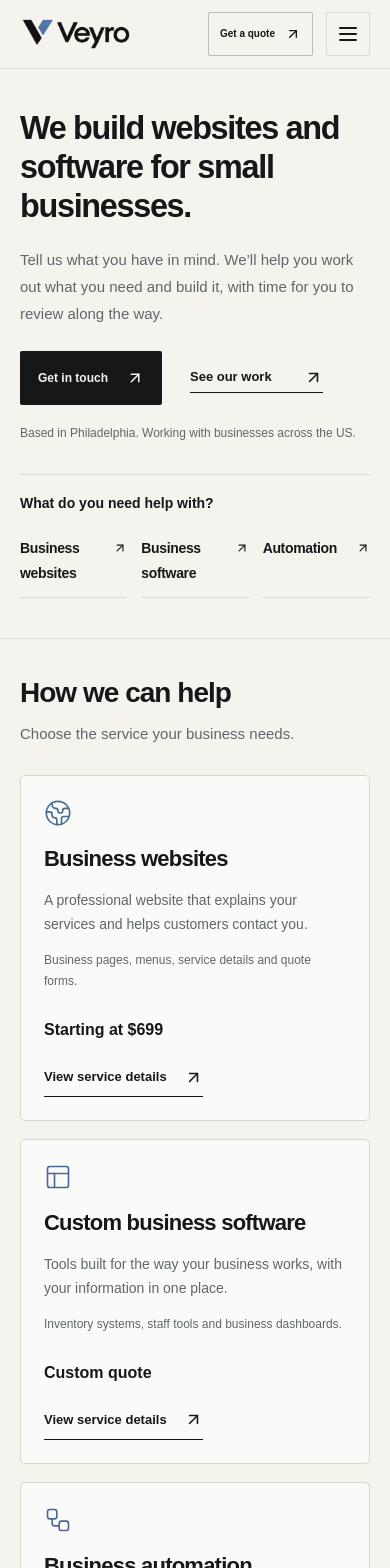
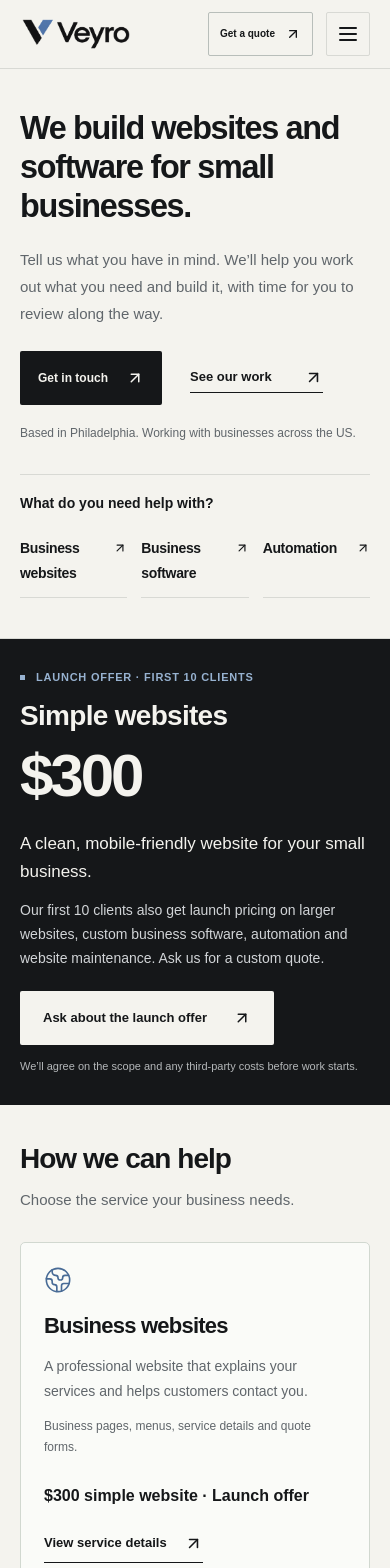
Before and after one commit to rwesterngeorgia-glitch/veyro-digital-studio, a React (Vite) app: page / in a window 390 px wide. Shown: the top 1568 px of the page. Built offline with nearby package versions, Linux system fonts and the light colour scheme; a web font is replaced by a local one.

Commit message:
Add first-ten-client launch offer and matching inquiry pricing (#10)
Co-authored-by: Luka Gorozia <341680088+rwesterngeorgia-glitch@users.noreply.github.com>

```diff
--- /dev/null
+++ b/src/components/LaunchOffer.tsx
@@ -0,0 +1,41 @@
+import site from "../config/site.json";
+import { ButtonLink, Eyebrow } from "./UI";
+
+export const launchOfferContact = "/contact?project=website&offer=launch";
+
+export function LaunchOffer() {
+  if (!site.launchOffer.active) return null;
+
+  return (
+    <section
+      className="launch-offer"
+      id="launch-offer"
+      aria-labelledby="launch-offer-title"
+    >
+      <div className="container launch-offer-grid">
+        <div>
+          <Eyebrow light>
+            Launch offer · First {site.launchOffer.clientLimit} clients
+          </Eyebrow>
+          <h2 id="launch-offer-title">Simple websites</h2>
+          <p className="launch-offer-price">{site.launchOffer.price}</p>
+        </div>
+        <div className="launch-offer-copy">
+          <p>A clean, mobile-friendly website for your small business.</p>
+          <p>
+            Our first {site.launchOffer.clientLimit} clients also get launch
+            pricing on larger websites, custom business software, automation and
+            website maintenance. Ask us for a custom quote.
+          </p>
+          <ButtonLink to={launchOfferContact}>
+            Ask about the launch offer
+          </ButtonLink>
+          <p className="launch-offer-note">
+            We’ll agree on the scope and any third-party costs before work
+            starts.
+          </p>
+        </div>
+      </div>
+    </section>
+  );
+}
--- a/src/components/Pricing.tsx
+++ b/src/components/Pricing.tsx
@@ -1,5 +1,6 @@
 import site from "../config/site.json";
 import { ButtonLink, Eyebrow } from "./UI";
+import { launchOfferContact } from "./LaunchOffer";
 
 export function Pricing() {
   return (
@@ -7,11 +8,14 @@ export function Pricing() {
       <div className="section-heading">
         <div>
           <Eyebrow>Pricing</Eyebrow>
-          <h2>Starting prices</h2>
+          <h2>
+            {site.launchOffer.active ? "Launch pricing" : "Starting prices"}
+          </h2>
         </div>
         <p>
-          Use these as a guide. We confirm the price after discussing the
-          features and support you need.
+          {site.launchOffer.active
+            ? `For our first ${site.launchOffer.clientLimit} clients. Simple websites are ${site.launchOffer.price}; larger projects receive a custom launch quote.`
+            : "Use these as a guide. We confirm the price after discussing the features and support you need."}
         </p>
       </div>
       <div className="pricing-list">
@@ -19,23 +23,49 @@ export function Pricing() {
           <article className="price-row" key={plan.name}>
             <span className="row-number">0{i + 1}</span>
             <div>
-              <h3>{plan.name}</h3>
-              <p>{plan.details}</p>
+              <h3>
+                {site.launchOffer.active && plan.id === "business-website"
+                  ? "Simple Website"
+                  : plan.name}
+              </h3>
+              <p>
+                {site.launchOffer.active && plan.id === "business-website"
+                  ? "A clean, mobile-friendly website for your small business. We agree on the scope before work starts."
+                  : plan.details}
+              </p>
             </div>
             <div className="price">
-              {plan.prefix && <span>{plan.prefix}</span>}
-              <strong>{plan.price}</strong>
+              {site.launchOffer.active ? (
+                <span>Launch offer</span>
+              ) : (
+                plan.prefix && <span>{plan.prefix}</span>
+              )}
+              <strong>
+                {site.launchOffer.active
+                  ? plan.id === "business-website"
+                    ? site.launchOffer.price
+                    : "Custom quote"
+                  : plan.price}
+              </strong>
             </div>
-            <ButtonLink to={`/contact?project=${plan.type}`} secondary>
+            <ButtonLink
+              to={
+                site.launchOffer.active
+                  ? plan.id === "business-website"
+                    ? launchOfferContact
+                    : `/contact?project=${plan.type}&offer=launch`
+                  : `/contact?project=${plan.type}`
+              }
+              secondary
+            >
               Request a quote
             </ButtonLink>
           </article>
         ))}
       </div>
       <p className="pricing-note">
-        Your final quote depends on the
-        project. Any third-party costs are discussed before you agree to the
-        work.
+        Your final quote depends on the project. Any third-party costs are
+        discussed before you agree to the work.
       </p>
     </section>
   );
--- a/src/config/site.json
+++ b/src/config/site.json
@@ -7,6 +7,11 @@
   "instagram": "https://www.instagram.com/veyro.350/",
   "facebook": "https://www.facebook.com/profile.php?id=61595187455667",
   "previewMode": false,
+  "launchOffer": {
+    "active": true,
+    "price": "$300",
+    "clientLimit": 10
+  },
   "pricing": [
     {
       "name": "Business Website",
--- a/src/pages/Home.tsx
+++ b/src/pages/Home.tsx
@@ -10,11 +10,24 @@ import { projects } from "../data/projects";
 import { processSteps } from "../data/studio";
 import site from "../config/site.json";
 import { ArrowUpRight } from "lucide-react";
+import { LaunchOffer } from "../components/LaunchOffer";
 
 const heroServices = [
-  { title: "Business websites", to: "/services#web-design", description: "A new website or a better version of the one you have." },
-  { title: "Business software", to: "/services#business-software", description: "A tool for your team, built around the way you work." },
-  { title: "Automation", to: "/services#automation", description: "Connect your apps and cut down on repetitive tasks." },
+  {
+    title: "Business websites",
+    to: "/services#web-design",
+    description: "A new website or a better version of the one you have.",
+  },
+  {
+    title: "Business software",
+    to: "/services#business-software",
+    description: "A tool for your team, built around the way you work.",
+  },
+  {
+    title: "Automation",
+    to: "/services#automation",
+    description: "Connect your apps and cut down on repetitive tasks.",
+  },
 ];
 
 const offers = [
@@ -25,7 +38,7 @@ const offers = [
     example: "Business pages, menus, service details and quote forms.",
     icon: "web",
     path: "web-design",
-    price: site.pricing.find(plan=>plan.id === "business-website"),
+    price: site.pricing.find((plan) => plan.id === "business-website"),
   },
   {
     title: "Custom business software",
@@ -34,7 +47,7 @@ const offers = [
     example: "Inventory systems, staff tools and business dashboards.",
     icon: "software",
     path: "business-software",
-    price: site.pricing.find(plan=>plan.id === "custom-software"),
+    price: site.pricing.find((plan) => plan.id === "custom-software"),
   },
   {
     title: "Business automation",
@@ -43,7 +56,7 @@ const offers = [
     example: "Inquiry follow-ups, notifications and data updates.",
     icon: "automation",
     path: "automation",
-    price: site.pricing.find(plan=>plan.id === "automation"),
+    price: site.pricing.find((plan) => plan.id === "automation"),
   },
 ];
 
@@ -67,9 +80,7 @@ export function Home() {
             </p>
             <div className="button-group">
               <ButtonLink to="/contact">Get in touch</ButtonLink>
-              <TextLink to="/work">
-                See our work
-              </TextLink>
+              <TextLink to="/work">See our work</TextLink>
             </div>
             <p className="simple-hero-location">
               Based in Philadelphia. Working with businesses across the US.
@@ -78,16 +89,26 @@ export function Home() {
           <nav className="hero-services" aria-label="Explore our services">
             <h2>What do you need help with?</h2>
             <div className="hero-services-list">
-              {heroServices.map(service => (
-                <Link className="hero-service-link" key={service.to} to={service.to}>
-                  <span className="hero-service-name">{service.title}<ArrowUpRight size={20} aria-hidden="true" /></span>
-                  <span className="hero-service-summary">{service.description}</span>
+              {heroServices.map((service) => (
+                <Link
+                  className="hero-service-link"
+                  key={service.to}
+                  to={service.to}
+                >
+                  <span className="hero-service-name">
+                    {service.title}
+                    <ArrowUpRight size={20} aria-hidden="true" />
+                  </span>
+                  <span className="hero-service-summary">
+                    {service.description}
+                  </span>
                 </Link>
               ))}
             </div>
           </nav>
         </div>
       </section>
+      <LaunchOffer />
       <section
         className="home-offers container"
         aria-labelledby="home-services-title"
@@ -104,9 +125,13 @@ export function Home() {
               <p>{offer.description}</p>
               <p className="offer-examples">{offer.example}</p>
               <p className="offer-price">
-                {!offer.price || offer.price.type === "software"
-                  ? "Custom quote"
-                  : "Starting at " + offer.price.price}
+                {site.launchOffer.active
+                  ? offer.path === "web-design"
+                    ? `${site.launchOffer.price} simple website · Launch offer`
+                    : "Launch pricing · Custom quote"
+                  : !offer.price || offer.price.type === "software"
+                    ? "Custom quote"
+                    : "Starting at " + offer.price.price}
               </p>
               <TextLink to={"/services#" + offer.path}>
                 View service details
@@ -122,7 +147,11 @@ export function Home() {
             </Link>
             .
           </p>
-          <p>Example starting prices. Your quote depends on the project.</p>
+          <p>
+            {site.launchOffer.active
+              ? `Launch pricing is available to our first ${site.launchOffer.clientLimit} clients. Your quote depends on the project.`
+              : "Example starting prices. Your quote depends on the project."}
+          </p>
         </div>
       </section>
       <section className="selected-work container" id="selected-work">
--- a/src/styles/simple.css
+++ b/src/styles/simple.css
@@ -147,6 +147,73 @@
 }
 .home-offers {
   padding-block: 55px;
+}
+.launch-offer {
+  background: var(--ink);
+  color: var(--paper);
+  padding-block: 38px;
+}
+.launch-offer-grid {
+  display: grid;
+  grid-template-columns: minmax(0, 1fr) minmax(0, 1.3fr);
+  gap: 72px;
+  align-items: center;
+}
+.simple-site .launch-offer .eyebrow {
+  color: var(--steel);
+  margin-bottom: 12px;
+}
+.simple-site .launch-offer h2 {
+  font-size: 28px;
+  letter-spacing: -0.025em;
+}
+.launch-offer-price {
+  color: var(--paper);
+  font-size: 68px;
+  font-weight: 650;
+  letter-spacing: -0.05em;
+  line-height: 1.15;
+  margin-top: 8px;
+}
+.launch-offer-copy > p {
+  color: #d1d4d7;
+  font-size: 14px;
+  line-height: 1.7;
+}
+.launch-offer-copy > p:first-child {
+  color: var(--paper);
+  font-size: 19px;
+  font-weight: 500;
+  margin-bottom: 12px;
+}
+.simple-site .launch-offer .button {
+  background: var(--paper);
+  color: var(--ink);
+  margin-top: 20px;
+}
+.simple-site .launch-offer .button:hover {
+  background: var(--steel);
+}
+.launch-offer-copy .launch-offer-note {
+  font-size: 11px;
+  color: #b4b7b9;
+  margin-top: 12px;
+}
+.launch-offer :focus-visible {
+  outline-color: var(--steel);
+}
+.simple-site .contact-aside .contact-launch-note {
+  border-left: 3px solid var(--blue);
+  padding: 12px 16px;
+  margin-bottom: 20px;
+  background: #e8edf1;
+  color: var(--ink);
+}
+@media (max-width: 600px) {
+  .launch-offer { padding-block: 30px; }
+  .launch-offer-grid { grid-template-columns: 1fr; gap: 20px; }
+  .launch-offer-price { font-size: 60px; }
+  .launch-offer-copy > p:first-child { font-size: 17px; }
 }
 .offer-grid {
   display: grid;
--- a/src/utils/inquiry.ts
+++ b/src/utils/inquiry.ts
@@ -1,3 +1,5 @@
+import site from "../config/site.json";
+
 export interface Inquiry {
   name: string;
   email: string;
@@ -17,6 +19,9 @@ export const projectOptions = [
 ];
 export const preferredOptions = ["Email", "Instagram", "Facebook"];
 export const budgetOptions = [
+  ...(site.launchOffer.active
+    ? [`${site.launchOffer.price} launch offer`]
+    : []),
   "Not sure yet",
   "$500–$999",
   "$1,000–$2,499",
```
Also changed, not shown: src/pages/Contact.tsx (+79 -29 lines), src/pages/Services.tsx (+7 -1 lines), 1 other file (tests, documents, lock files or other folders).
